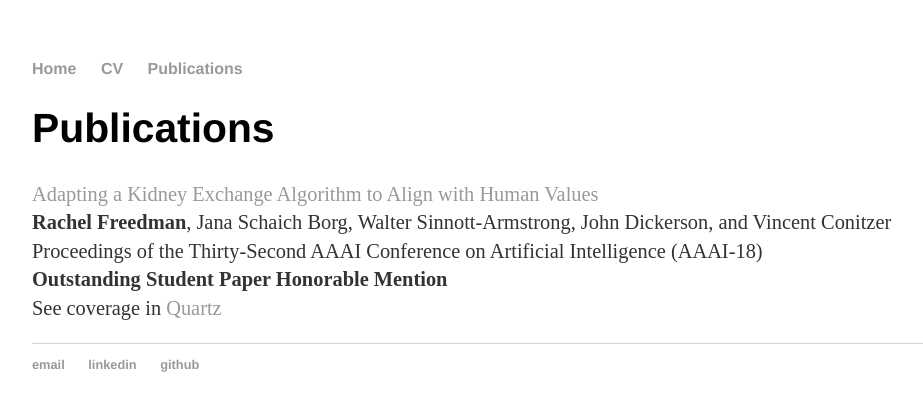
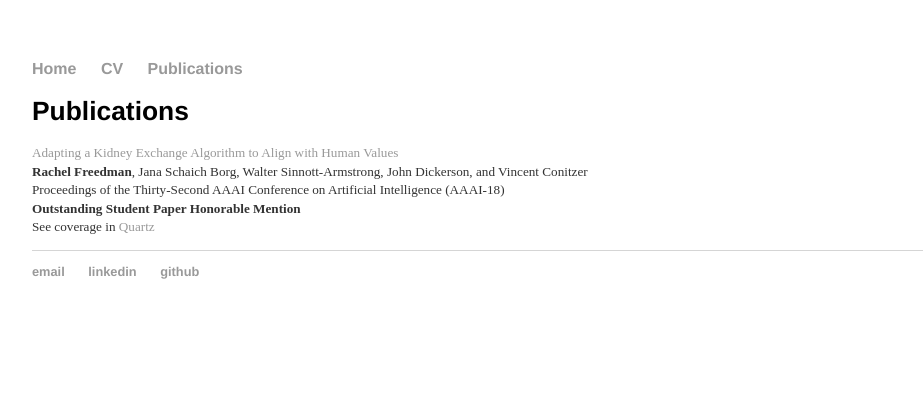
Before and after one commit to RachelFreedman/rachelfreedman.github.io, a Jekyll site: the page built from publications/index.html, in a window 1280 px wide. Shown: the top 411 px of the page, without its empty margins (160-1083 px from the left). Built offline with Jekyll 4.4.1, drawn with Linux system fonts in a browser that asks for light colours.

Commit message:
changed font styling from percentage to ems

```diff
--- a/css/main.css
+++ b/css/main.css
@@ -43,5 +43,5 @@
 }
 
 .blurb-small-font {
-font-size: 85%;
+font-size: .55em;
 }
```
